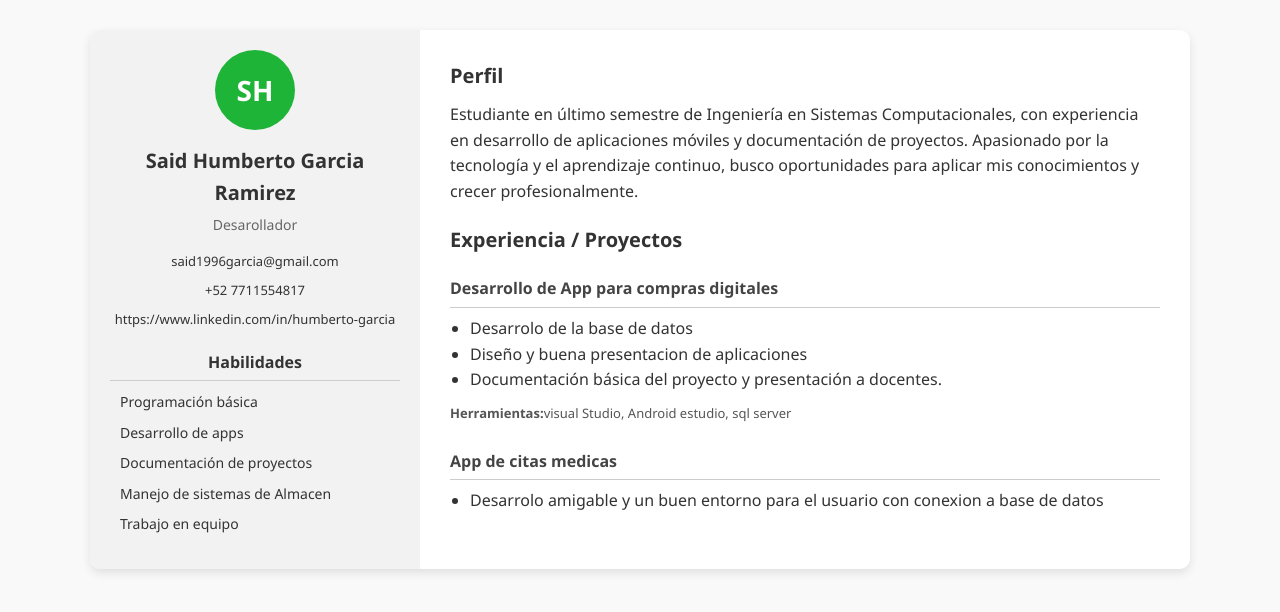
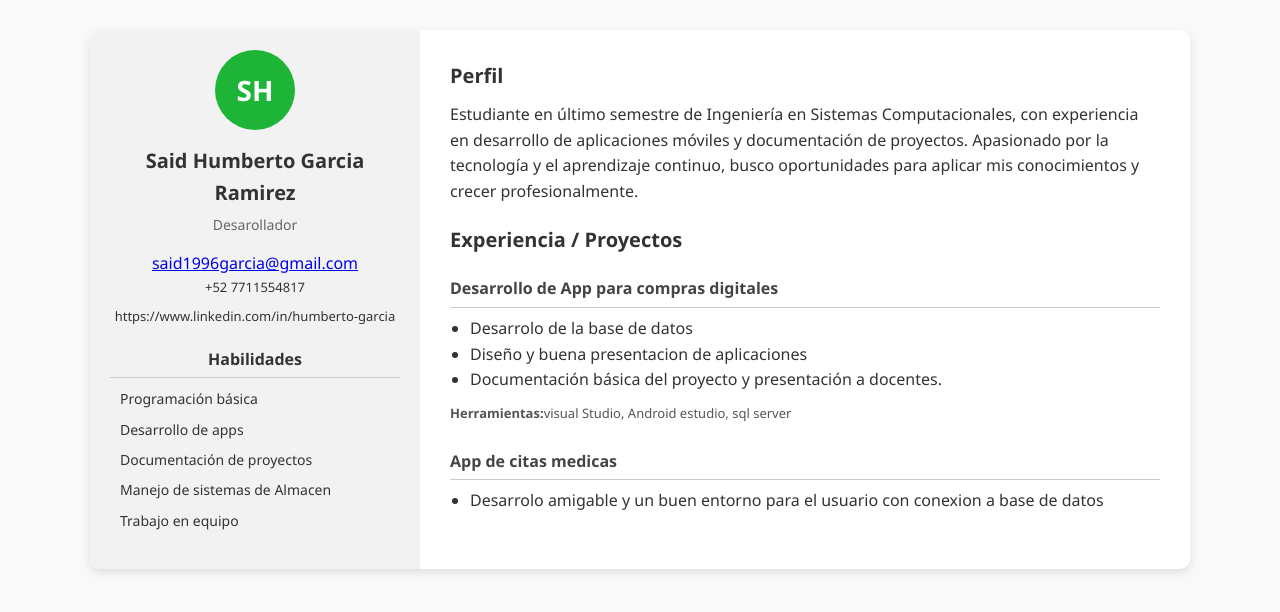
Before and after one commit to Saidj06/Cv, a plain HTML site: page index.html in a window 1280 px wide. Drawn offline with Linux system fonts and the light colour scheme.

Commit message:
Update index.html

```diff
--- a/index.html
+++ b/index.html
@@ -14,11 +14,11 @@
       <div class="perfil">
         <div class="circlo">SH</div>
       </div>
-      <h2>Said Humberto Garcia Ramirez</h2>
+      <h2> Said Humberto Garcia Ramirez</h2>
       <p class="role">Desarollador</p>
 
       <div class="contact">
-        <p>said1996garcia@gmail.com</p>
+        <a href="mailto:said1996garcia@gmail.com">said1996garcia@gmail.com</a>
         <p>+52 7711554817</p>
         <p>https://www.linkedin.com/in/humberto-garcia</p>
       </div>
@@ -66,4 +66,5 @@
     </main>
   </div>
 </body>
+
 </html>
```
